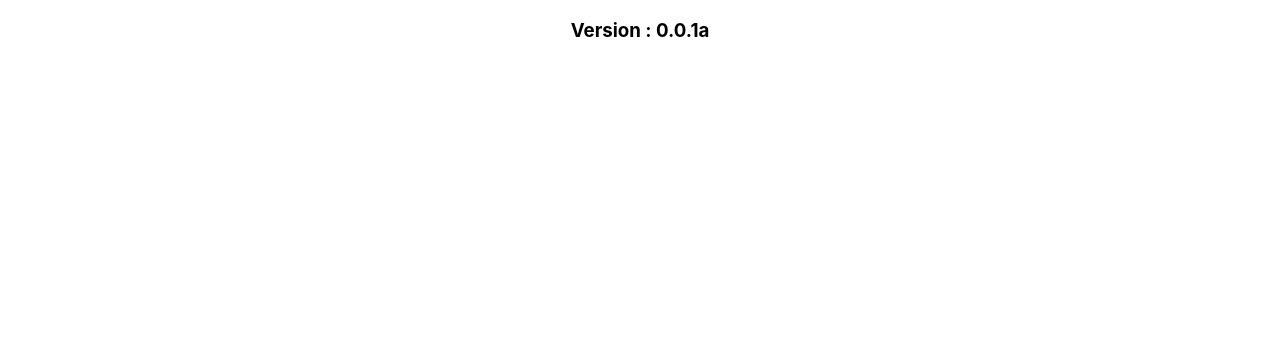
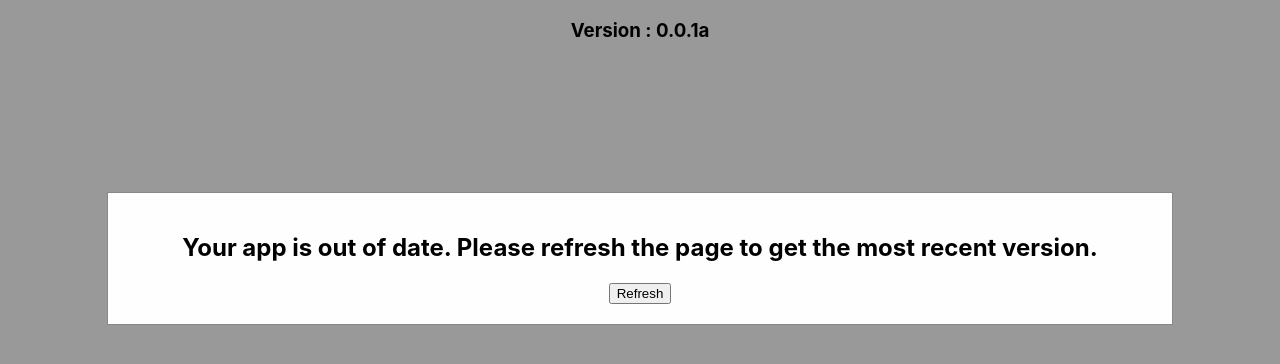
Before and after one commit to aneylon/RoboRampage, a React (Create React App) app in the folder front/: page / in a window 1280 px wide. Shown: the top 364 px of the page. Built offline with nearby package versions, Linux system fonts and the light colour scheme.

Commit message:
Add modal with refresh button.

```diff
--- a/front/src/App.js
+++ b/front/src/App.js
@@ -1,11 +1,13 @@
 import logo from "./logo.svg";
 import "./App.css";
 import Version from "./Components/Version/Version";
+import Modal from "./Components/Modal/Modal";
 
 function App() {
   return (
     <div className="App">
       <Version />
+      <Modal show={true} />
     </div>
   );
 }
--- /dev/null
+++ b/front/src/Components/Modal/Modal.css
@@ -0,0 +1,19 @@
+.modal {
+  position: fixed; /* Stay in place */
+  z-index: 1; /* Sit on top */
+  left: 0;
+  top: 0;
+  width: 100%; /* Full width */
+  height: 100%; /* Full height */
+  overflow: auto; /* Enable scroll if needed */
+  background-color: rgb(0, 0, 0); /* Fallback color */
+  background-color: rgba(0, 0, 0, 0.4); /* Black w/ opacity */
+}
+
+.modal-content {
+  background-color: #fefefe;
+  margin: 15% auto; /* 15% from the top and centered */
+  padding: 20px;
+  border: 1px solid #888;
+  width: 80%; /* Could be more or less, depending on screen size */
+}
--- /dev/null
+++ b/front/src/Components/Modal/Modal.jsx
@@ -0,0 +1,28 @@
+import "./Modal.css";
+
+const Modal = ({ show }) => {
+  const refresh = () => {
+    console.log("So fresh and so clean.");
+    window.location.reload(true);
+  };
+
+  return (
+    <>
+      {show ? (
+        <div className="modal">
+          <div className="modal-content">
+            <h2>
+              Your app is out of date. Please refresh the page to get the most
+              recent version.
+            </h2>
+            <button onClick={refresh}>Refresh</button>
+          </div>
+        </div>
+      ) : (
+        <></>
+      )}
+    </>
+  );
+};
+
+export default Modal;
```
Also changed, not shown: 1 other file (tests, documents, lock files or other folders).
